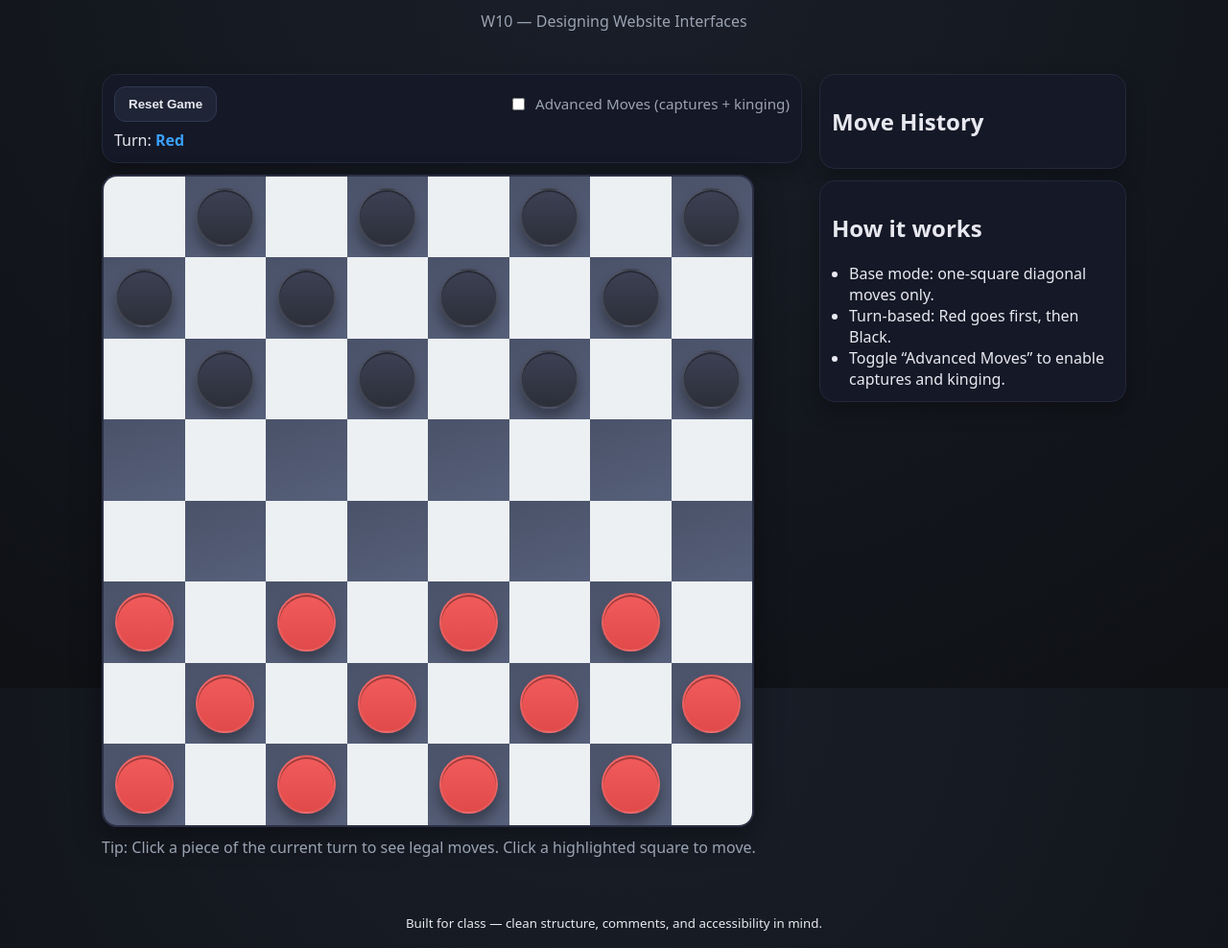
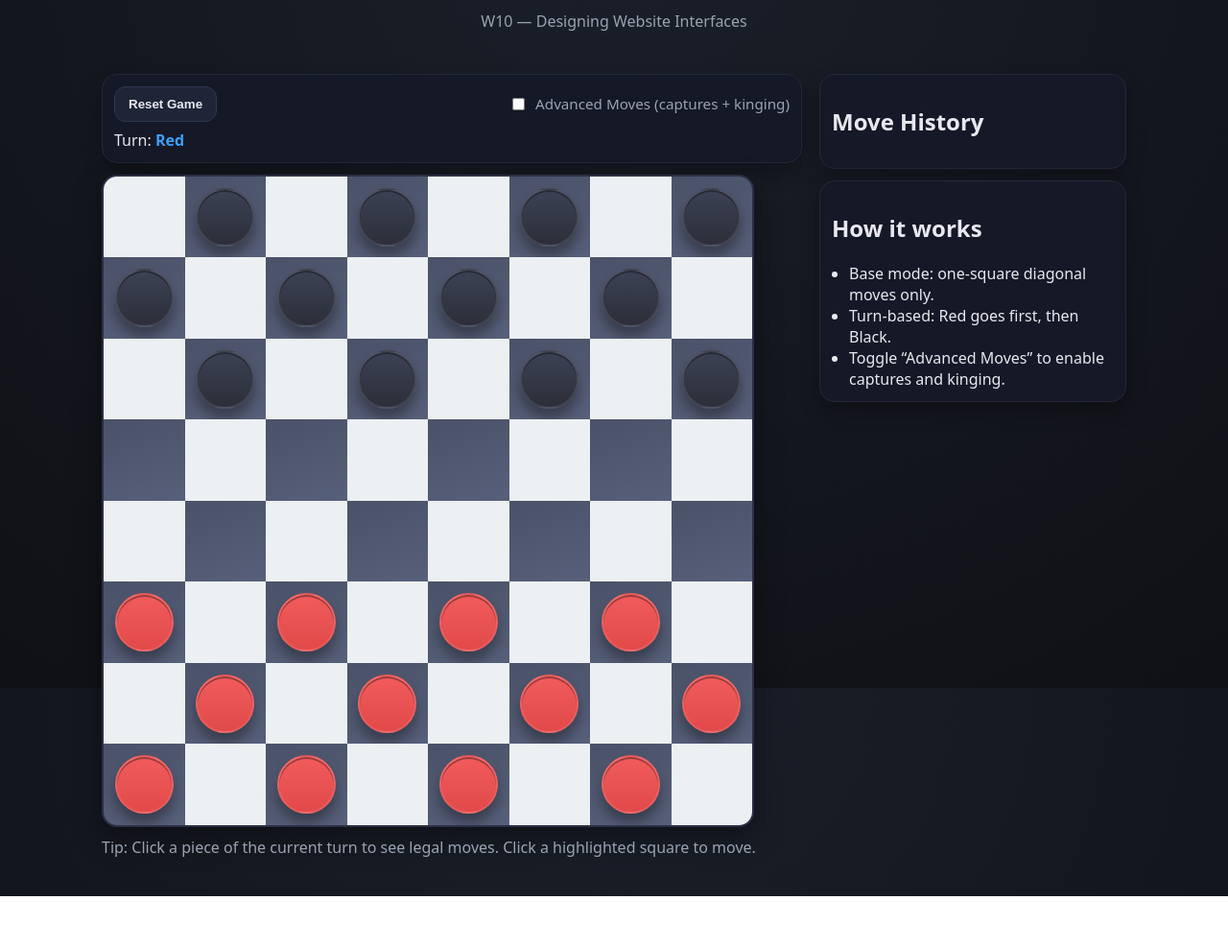
Before and after one commit to Souldevil21-uat/CSC256, a plain HTML site: page Assignment 5/index.html in a window 1280 px wide. Shown: the part 83-1071 px from the top of the page at 96% size. After the commit the page ends 1017 px from the top, so only its background shows below. Drawn offline with Linux system fonts and the light colour scheme.

Commit message:
cleaned up some code

```diff
--- a/Assignment 5/index.html
+++ b/Assignment 5/index.html
@@ -55,10 +55,6 @@
     </aside>
   </main>
 
-  <footer class="site-footer">
-    <small>Built for class — clean structure, comments, and accessibility in mind.</small>
-  </footer>
-
   <script src="script.js"></script>
 </body>
 </html>
```
